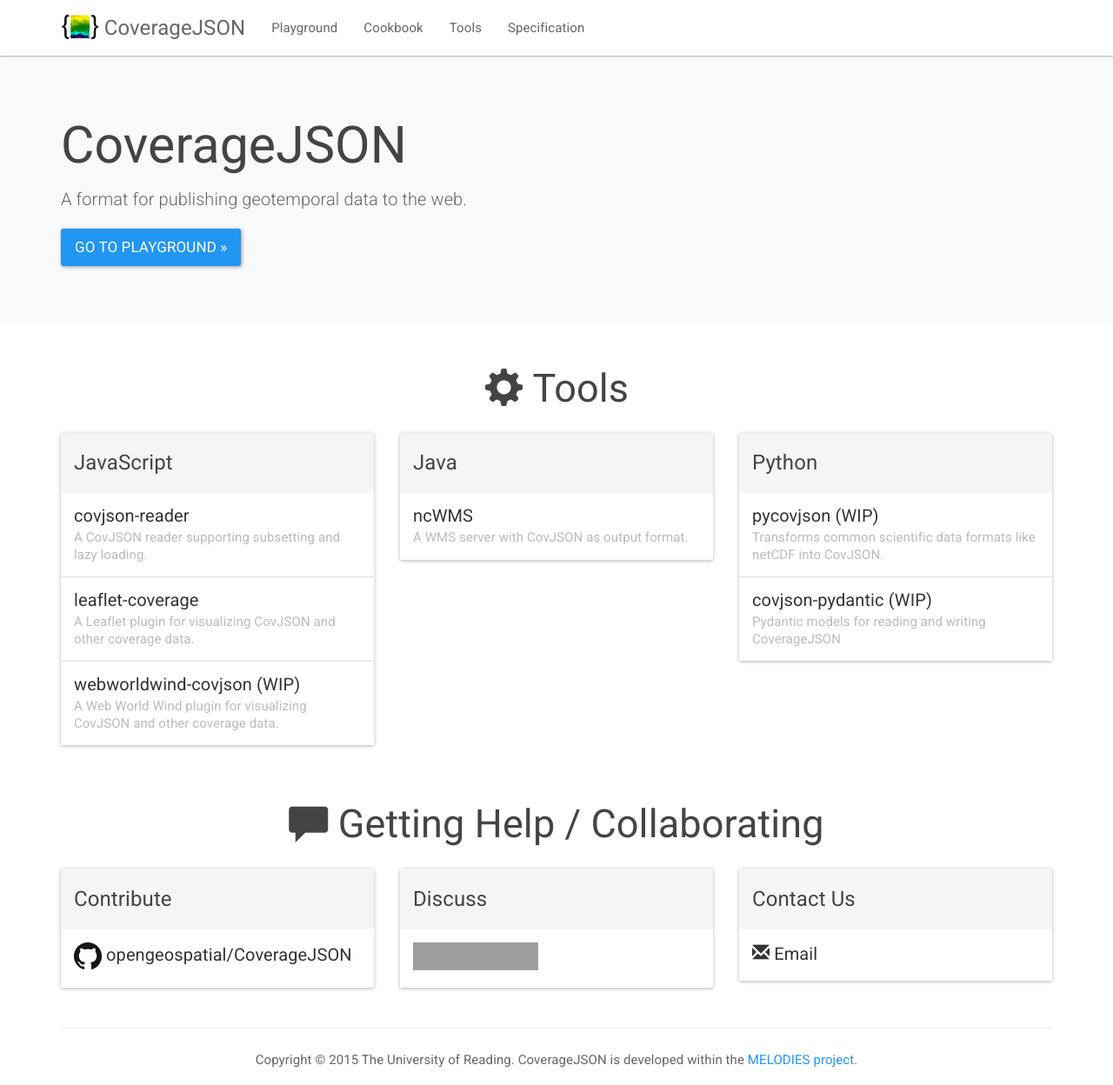
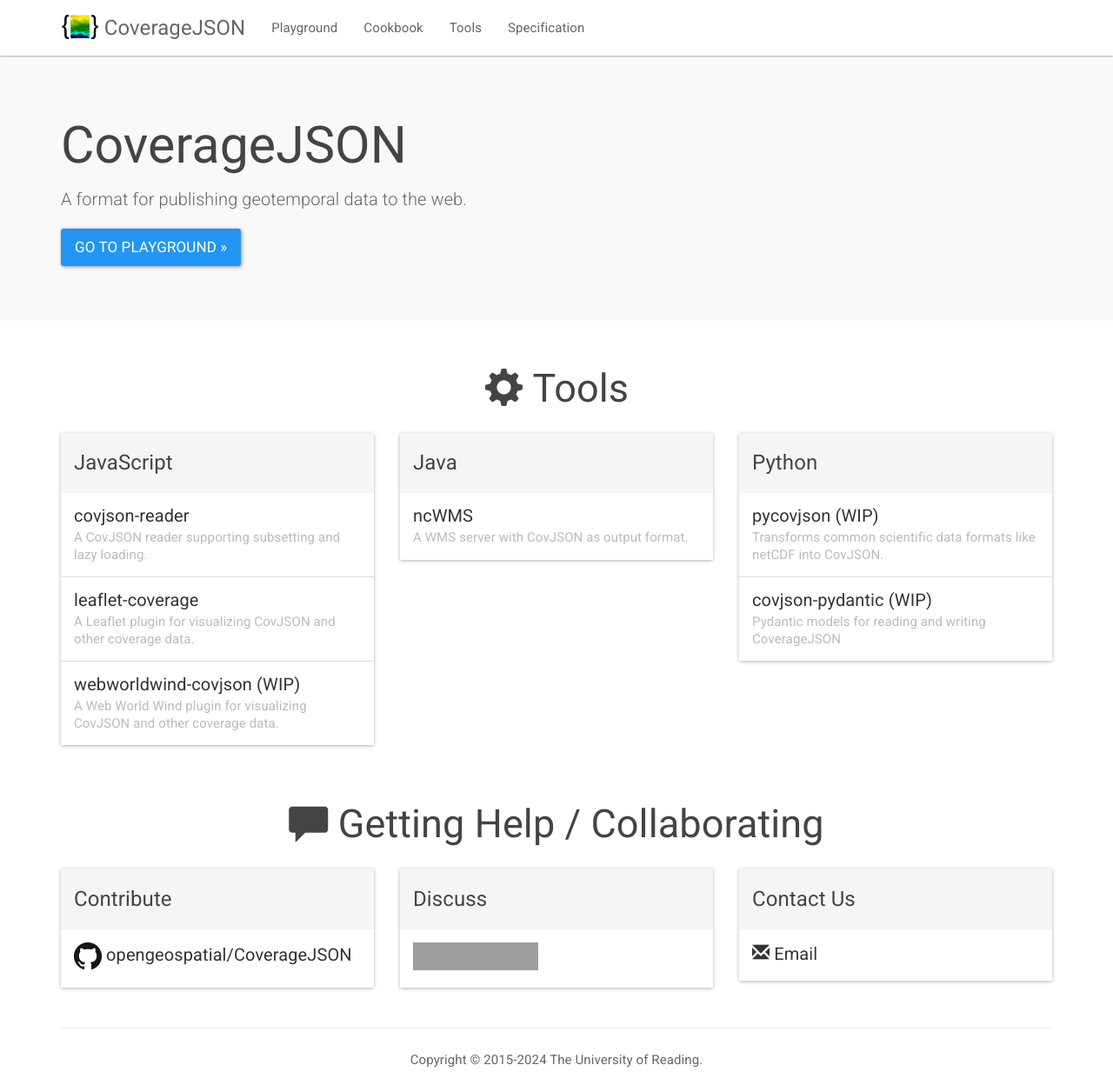
Before and after one commit to covjson/covjson.github.io, a Jekyll site: the page built from index.html, in a window 1280 px wide and 1248 px high. Shown: the whole window at 87% size. Built offline with Jekyll 4.4.1, drawn with Linux system fonts in a browser that asks for light colours; nearby versions of some CDN libraries; grey boxes are pictures that could not be loaded.

Commit message:
Update footer in index.html

```diff
--- a/index.html
+++ b/index.html
@@ -131,7 +131,6 @@
 <div class="container footer">
   <hr>
   <p>
-    Copyright &copy; 2015 The University of Reading.
-    CoverageJSON is developed within the <a href="http://www.melodiesproject.eu">MELODIES project</a>.
+    Copyright &copy; 2015-2024 The University of Reading.
   </p>
 </div>
```
